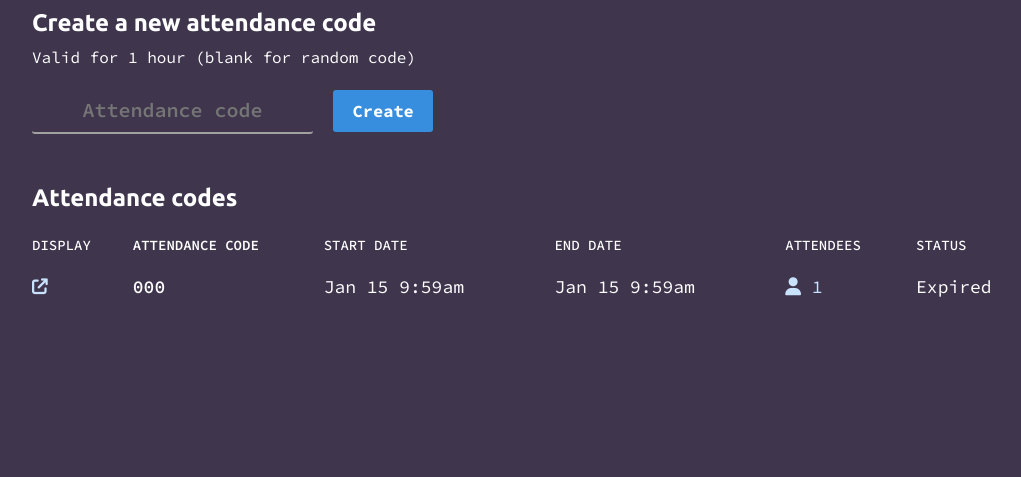
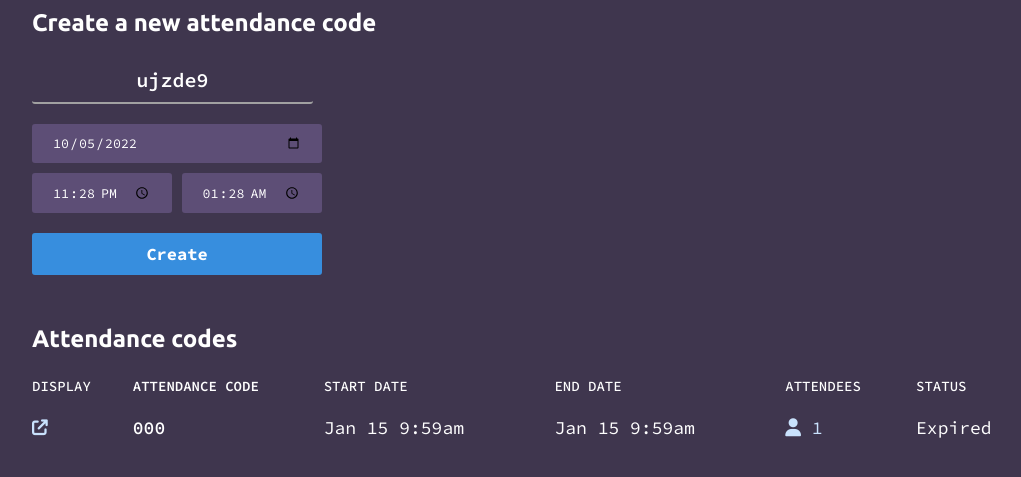
Before and after one commit to MiniCube11/wcics, a Flask app: page /attendance/admin in a window 1280 px wide. Shown: the part 91-568 px from the top of the page, without its empty margins (96-1117 px from the left). Run offline with Flask 2, Linux system fonts and the light colour scheme; a user stored in the database is signed in; tables that the repository leaves empty hold one stand-in row (values such as "Sample post"); parts of the project's set-up code (start-up, migrations or seed data) failed here and were passed over; some libraries are stand-ins or nearby versions.

Commit message:
Add start and end time pickers for code creation

```diff
--- a/app/forms.py
+++ b/app/forms.py
@@ -1,5 +1,5 @@
 from flask_wtf import FlaskForm
-from wtforms import StringField, SubmitField, DateField
+from wtforms import StringField, SubmitField, DateField, TimeField
 from wtforms.validators import DataRequired
 
 class AttendanceForm(FlaskForm):
@@ -7,7 +7,8 @@ class AttendanceForm(FlaskForm):
     submit = SubmitField('Submit')
 
 class CreateAttendanceForm(FlaskForm):
-    code = StringField('Code')
-    # start_time = DateField('Start Time', validators=[DataRequired()])
-    # end_time = DateField('End Time', validators=[DataRequired()], format='%d.%m.%Y %H.%M')
+    code = StringField('Code', validators=[DataRequired()])
+    date = DateField('Date', validators=[DataRequired()])
+    start_time = TimeField('Start Time', validators=[DataRequired()])
+    end_time = TimeField('End Time', validators=[DataRequired()])
     submit = SubmitField('Create')
--- a/app/models.py
+++ b/app/models.py
@@ -24,15 +24,15 @@ class Attendance(db.Model):
     start_time = db.Column(db.DateTime, index=True)
     end_time = db.Column(db.DateTime, index=True)
 
-    def generate_random_code(self, length):
+    def generate_random_code(length):
         characters = "abcdefghijklmnopqrstuvwxyz1234567890"
         code = ""
         for _ in range(length):
             code += random.choice(characters)
         return code
 
-    def set_random_code(self, length):
-        code = self.generate_random_code(length)
+    def random_code(length):
+        code = Attendance.generate_random_code(length)
         while Attendance.query.filter_by(code=code).first():
-            code = self.generate_random_code(length)
-        self.code = code
+            code = Attendance.generate_random_code(length)
+        return code
--- a/app/routes/attendance.py
+++ b/app/routes/attendance.py
@@ -1,9 +1,10 @@
+from threading import local
 from flask import Blueprint, render_template, redirect, url_for, request, flash, abort, session
 from flask_login import current_user, login_required
 from app import app, db
 from app.forms import AttendanceForm, CreateAttendanceForm
 from app.models import Attendance
-from app.utils import format_time, is_valid_attendance
+from app.utils import format_time, is_valid_attendance, local_to_utc
 import datetime
 
 bp = Blueprint('attendance', __name__)
@@ -52,14 +53,19 @@ def admin():
     if not current_user.is_admin:
         abort(403)
     form = CreateAttendanceForm()
-    if form.validate_on_submit():
-        start_time = datetime.datetime.utcnow()
-        end_time = datetime.datetime.utcnow() + datetime.timedelta(hours=1)
+    if request.method == 'GET':
+        form.code.data = Attendance.random_code(length=6)
+        form.date.data = datetime.datetime.now()
+        form.start_time.data = datetime.datetime.now()
+        form.end_time.data = datetime.datetime.now() + datetime.timedelta(hours=2)
+    elif form.validate_on_submit():
+        start_time = local_to_utc(datetime.datetime.combine(form.date.data, form.start_time.data))
+        end_time = local_to_utc(datetime.datetime.combine(form.date.data, form.end_time.data))
+        if end_time < start_time:
+            end_time += datetime.timedelta(days=1)
         attendance = Attendance(code=form.code.data,
                                 start_time=start_time,
                                 end_time=end_time)
-        if form.code.data == "":
-            attendance.set_random_code(length=6)
         if form.code.data == "" or Attendance.query.filter_by(code=form.code.data).first() is None:
             db.session.add(attendance)
             db.session.commit()
--- a/app/static/css/attendance.css
+++ b/app/static/css/attendance.css
@@ -15,6 +15,30 @@
 
 .code-input:focus {
     border-bottom: 2px solid var(--accent-color);
+}
+
+input[type="date"] {
+    font-family: "Source Code Pro", monospace;
+    color: white;
+    background-color: #5d4e76;
+    border: none;
+    border-radius: 3px;
+    outline: none;
+    padding: 10px 20px;
+    margin-top: 20px;
+    width: 250px;
+}
+
+input[type="time"] {
+    font-family: "Source Code Pro", monospace;
+    color: white;
+    background-color: #5d4e76;
+    border: none;
+    border-radius: 3px;
+    outline: none;
+    padding: 10px 20px;
+    margin-top: 10px;
+    width: 100px;
 }
 
 .form-error {
@@ -41,8 +65,7 @@
 }
 
 .admin-submit {
-    width: 100px;
-    margin-left: 10px;
+    width: 290px;
 }
 
 .display-attendance {
--- a/app/templates/attendance/admin.html
+++ b/app/templates/attendance/admin.html
@@ -7,17 +7,28 @@
 {% block content %}
 <div class="main-left">
     <h2>Create a new attendance code</h2>
-    <p style="margin-top: 10px">Valid for 1 hour (blank for random code)</p>
     <form action="" method="post" novalidate>
         {{ form.hidden_tag() }}
         <p>
-            {{ form.code(class_="code-input", placeholder="Attendance code", autocomplete="off") }}
+            {{ form.code(class_="code-input", placeholder="Attendance code", autocomplete="off", spellcheck="false") }}
+        </p>
+        <p>
+            {{ form.date() }}
+        </p>
+        <p>
+            {{ form.start_time() }}
+            {{ form.end_time() }}
+        </p>
+        <p>
             {{ form.submit(class_="form-submit admin-submit") }}
         </p>
         <div class="errors">
-            {% for error in form.code.errors %}
-                <p class="form-error">{{ error }}</p>
-            {% endfor %}
+            {% if form.code.errors %}
+                {% for error in form.code.errors %}
+                    <p class="form-error">{{ error }}</p>
+                {% endfor %}
+                <a href="">Clear</a>
+            {% endif %}
             {% with messages = get_flashed_messages(with_categories=true) %}
                 {% if messages %}
                     {% for category, message in messages %}
--- a/app/utils.py
+++ b/app/utils.py
@@ -3,6 +3,10 @@ import datetime
 def utc_to_local(utc_datetime):
     time_dif = datetime.datetime.now() - datetime.datetime.utcnow()
     return utc_datetime + time_dif
+
+def local_to_utc(local_datetime):
+    time_dif = datetime.datetime.now() - datetime.datetime.utcnow()
+    return local_datetime - time_dif
 
 def format_time(date):
     date = utc_to_local(date)
```
